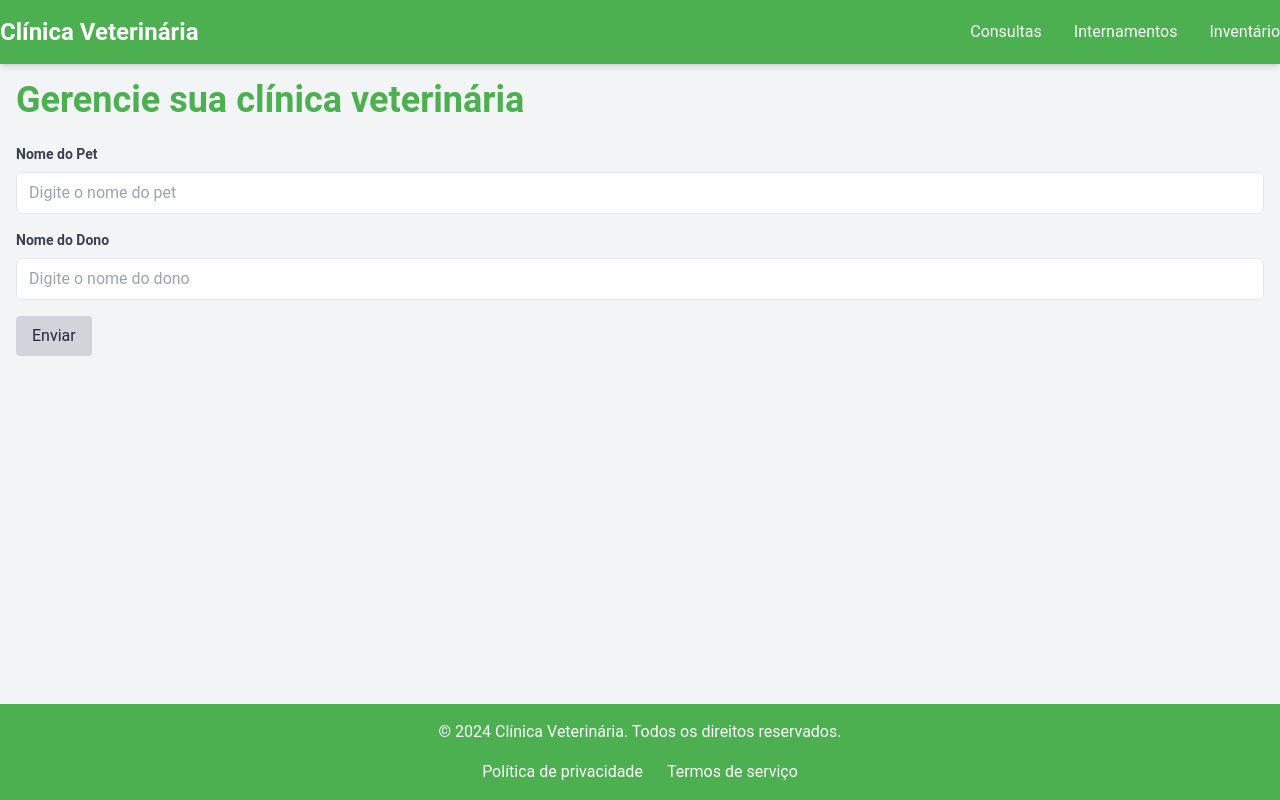
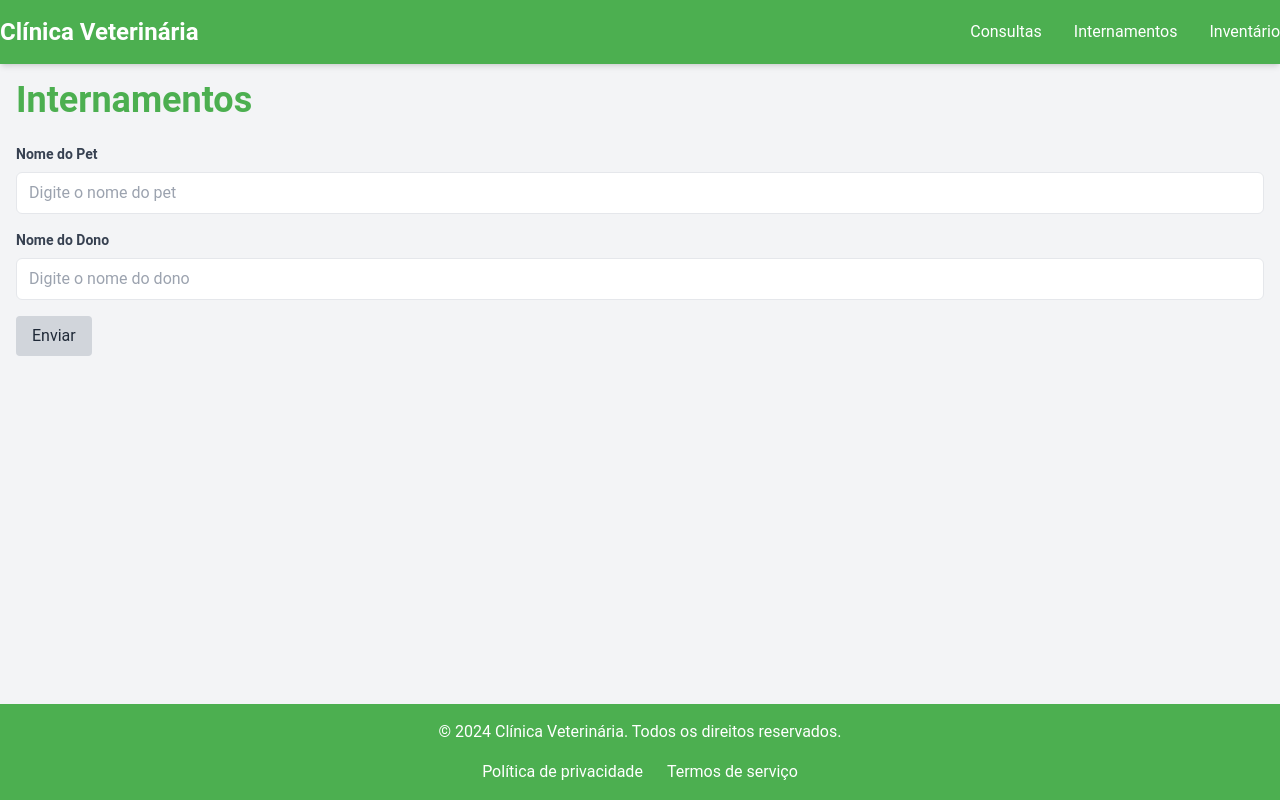
Before and after one commit to softexrecifepe/PI-MASCOTS-TURMA-07-EQUIPE-03, a Next.js app: page / in a window 1280 px wide. Built offline with nearby package versions, Linux system fonts and the light colour scheme.

Commit message:
refactor: refatoração dos componentes

```diff
--- a/src/app/page.tsx
+++ b/src/app/page.tsx
@@ -3,12 +3,12 @@ import React from 'react';
 import Input from '@/components/input';
 import Title from '@/components/title';
 import '@/app/globals.css';
-import Button from '@/components/button';
+import {Button} from '@/components/button';
 
 const HomePage = () => {
   return (
     <div>
-      <Title text="Gerencie sua clínica veterinária" />
+      <Title text="Internamentos" />
       <form>
         <Input label="Nome do Pet" placeholder="Digite o nome do pet" />
         <Input label="Nome do Dono" placeholder="Digite o nome do dono" />
--- a/src/components/Button.tsx
+++ b/src/components/Button.tsx
@@ -12,4 +12,4 @@ const Button: React.FC<ButtonProps> = ({ label }) => {
   );
 };
 
-export default Button;
+export { Button };
```
